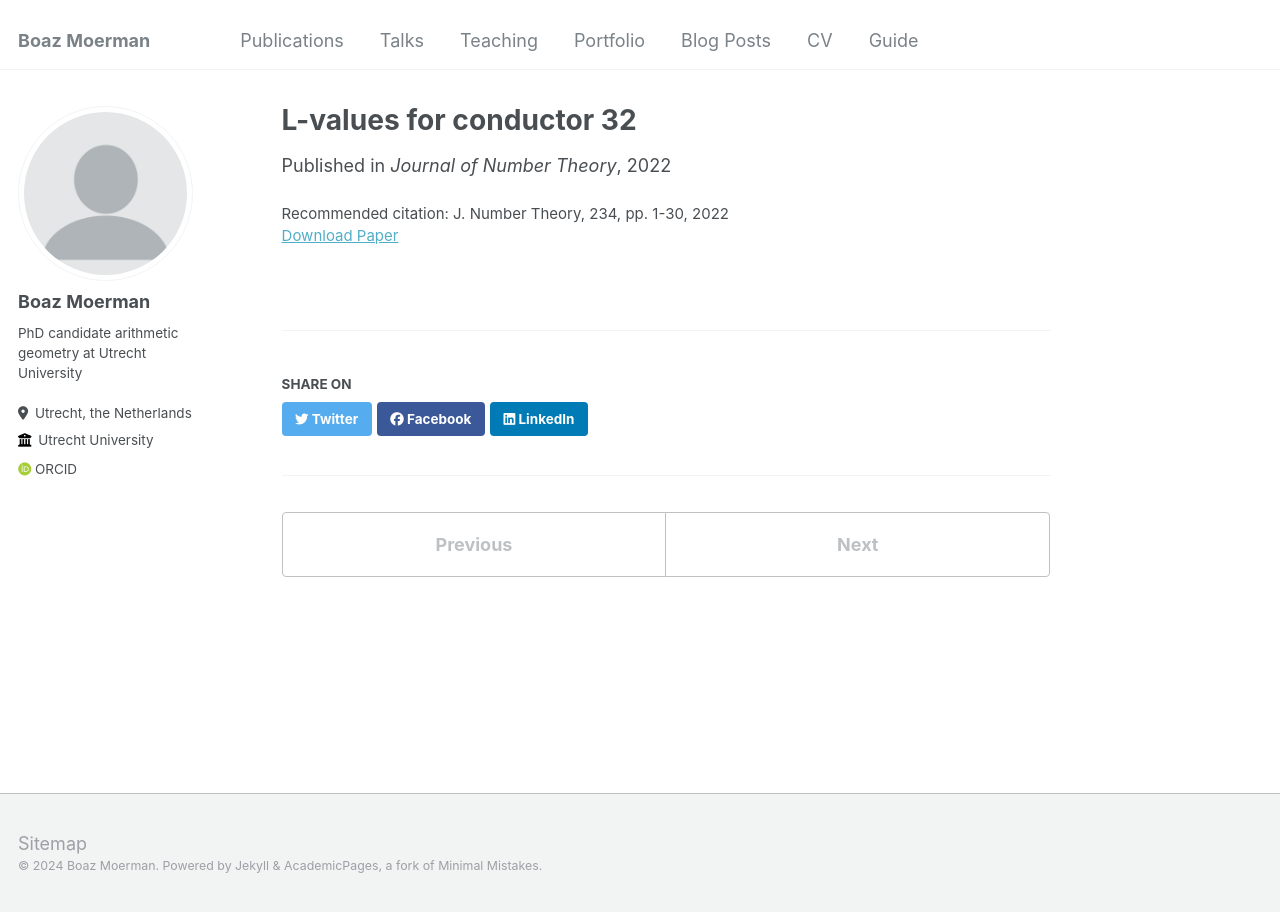
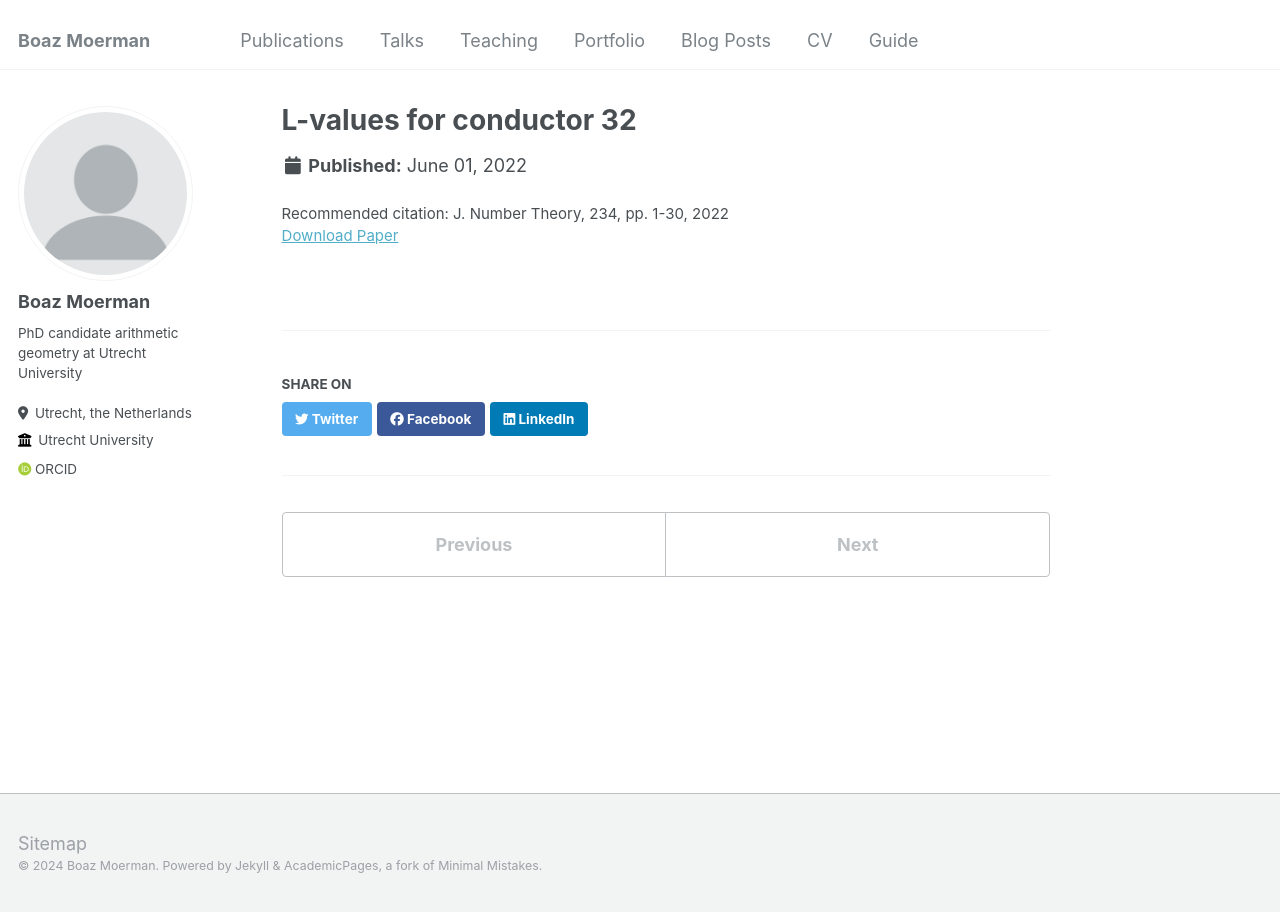
Before and after one commit to BoazMoerman/BoazMoerman.github.io, a Jekyll site: the page built from _publications/L-values conductor 32.md, in a window 1280 px wide. Built offline with Jekyll 4.4.1, drawn with Linux system fonts in a browser that asks for light colours; some web fonts are replaced.

Commit message:
Update L-values conductor 32.md

```diff
--- a/_publications/L-values conductor 32.md
+++ b/_publications/L-values conductor 32.md
@@ -2,7 +2,6 @@
 title: "L-values for conductor 32"
 collection: publications
 date: 2022-06-01
-venue: 'Journal of Number Theory'
 paperurl: 'https://www.sciencedirect.com/science/article/pii/S0022314X21003279'
 arxiv: '2008.06749'
 citation: 'J. Number Theory, 234, pp. 1-30, 2022'
```
